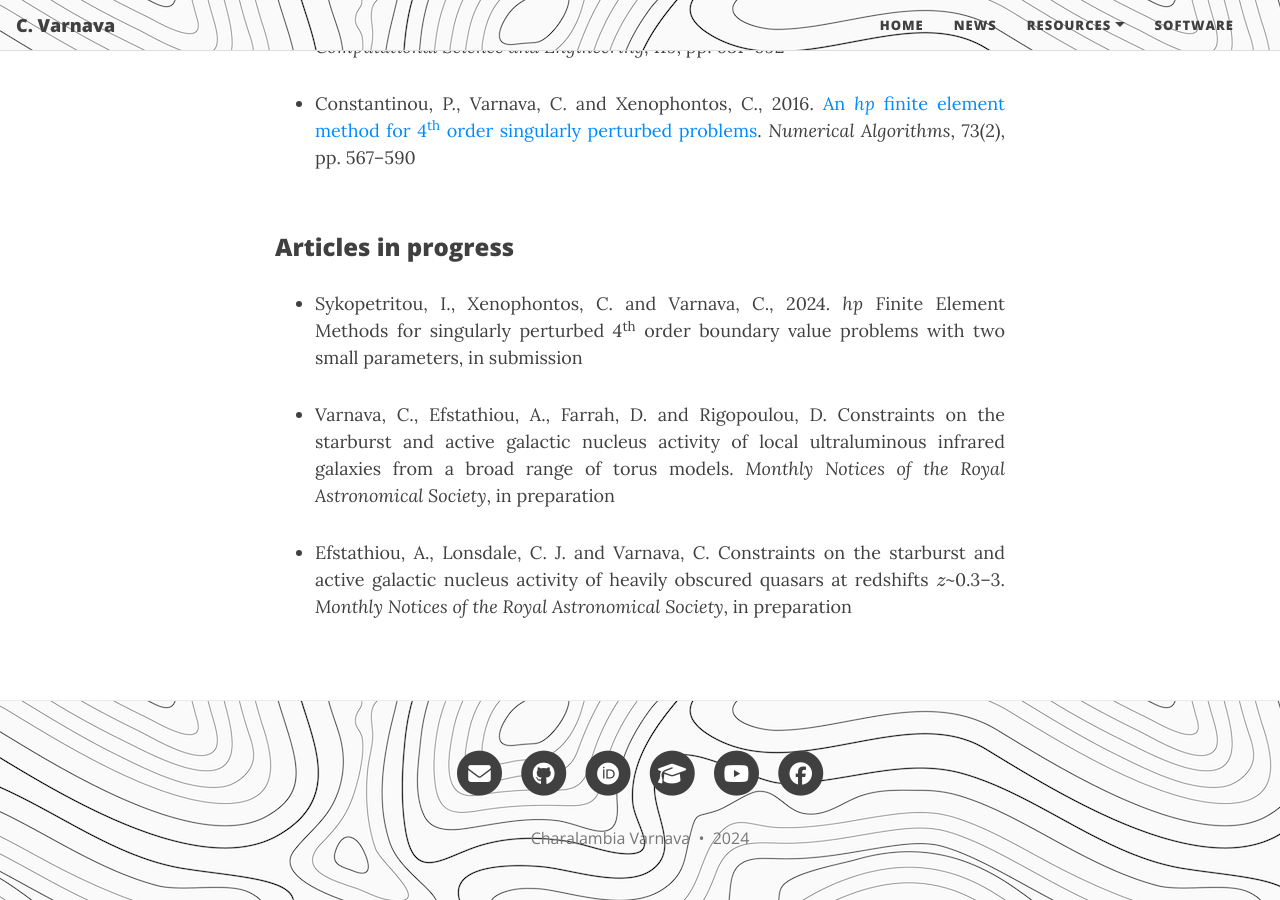
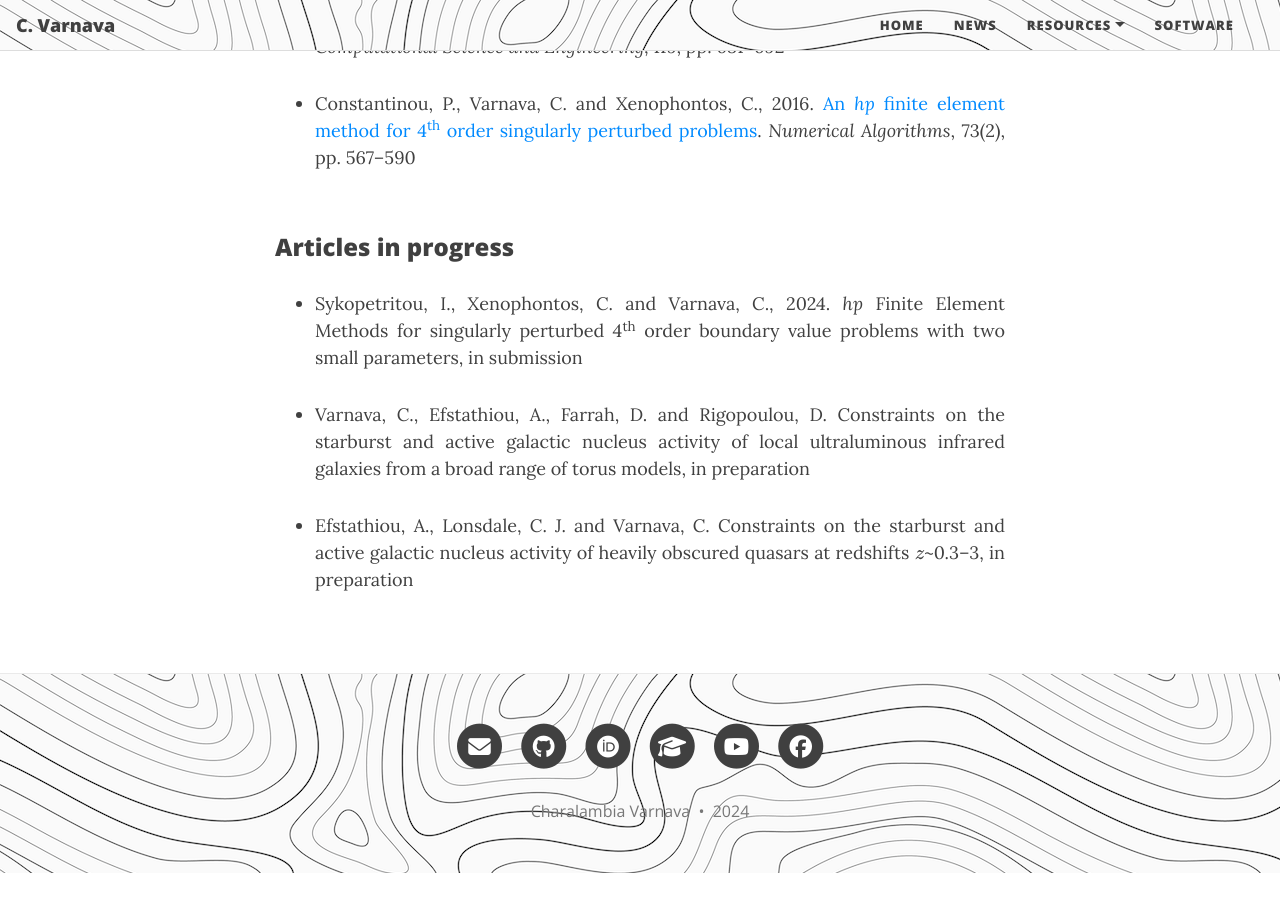
Before and after one commit to ch-var/ch-var.github.io, a Jekyll site: the page built from publications.html, in a window 1280 px wide and 900 px high, scrolled down 519 px. Built offline with Jekyll 4.4.1, drawn with Linux system fonts in a browser that asks for light colours; formulas are drawn with MathJax 3; after the commit the page ends 1392 px from its top, so only the background shows below that.

Commit message:
Update publications.html

```diff
--- a/publications.html
+++ b/publications.html
@@ -19,8 +19,8 @@
 <ul>
 <li align='justify'>Sykopetritou, I., Xenophontos, C. and Varnava, C., 2024. <i>hp</i> Finite Element Methods for singularly perturbed 4<sup>th</sup> order boundary value problems with two small parameters, in submission</li>
 <p>
-<li align='justify'>Varnava, C., Efstathiou, A., Farrah, D. and Rigopoulou, D. Constraints on the starburst and active galactic nucleus activity of local ultraluminous infrared galaxies from a broad range of torus models. <i>Monthly Notices of the Royal Astronomical Society</i>, in preparation</li>
+<li align='justify'>Varnava, C., Efstathiou, A., Farrah, D. and Rigopoulou, D. Constraints on the starburst and active galactic nucleus activity of local ultraluminous infrared galaxies from a broad range of torus models, in preparation</li>
 <p>
-<li align='justify'>Efstathiou, A., Lonsdale, C. J. and Varnava, C. Constraints on the starburst and active galactic nucleus activity of heavily obscured quasars at redshifts \(z\)~0.3–3. <i>Monthly Notices of the Royal Astronomical Society</i>, in preparation</li>
+<li align='justify'>Efstathiou, A., Lonsdale, C. J. and Varnava, C. Constraints on the starburst and active galactic nucleus activity of heavily obscured quasars at redshifts \(z\)~0.3–3, in preparation</li>
 <p>
 </ul>
```
